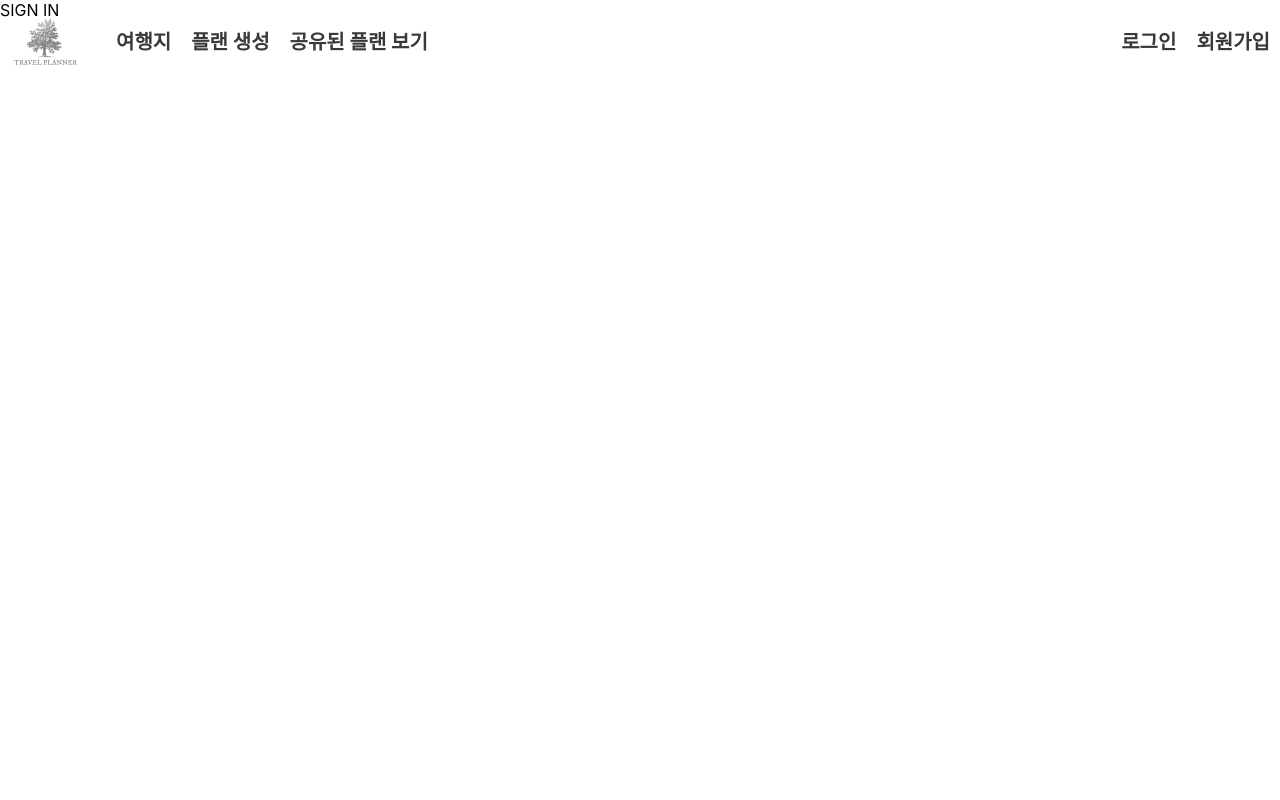
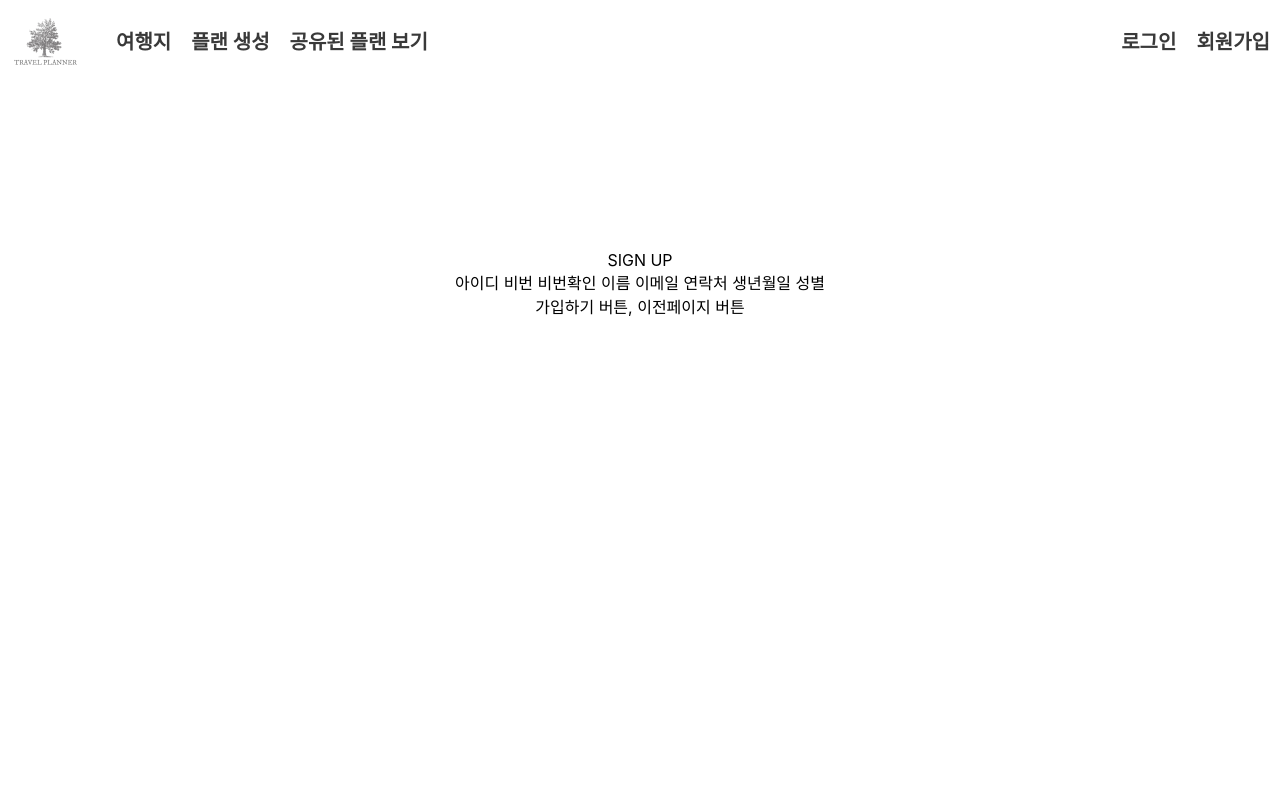
Before and after one commit to ten-3dev/travel-planner, a React (Create React App) app: page /sign in a window 1280 px wide. Shown: the top 800 px of the page. Built offline with nearby package versions, Linux system fonts and the light colour scheme.

Commit message:
login and signup page

```diff
--- a/src/Pages/loginPage/index.js
+++ b/src/Pages/loginPage/index.js
@@ -4,7 +4,13 @@ import * as Styles from './style';
 const LoginPage = () => {
     return(
         <Styles.Wrapper>
-            <div>kiki</div>
+            <Styles.ContentBox>
+            <div>LOGIN</div>
+            <div>아이디랑 인풋 , 비번이랑 인풋</div>
+            <div>로그인 버튼</div>
+            <div>--- OR ---</div>
+            <div>카카오로그인 버튼</div>
+            </Styles.ContentBox>
         </Styles.Wrapper>
     )
 }
--- a/src/Pages/loginPage/style.js
+++ b/src/Pages/loginPage/style.js
@@ -6,3 +6,14 @@ export const Wrapper = styled.div`
     width: 100%;
     overflow: hidden;
 `
+export const ContentBox = styled.div`
+    width: 1000px;
+    position: absolute;
+    top: 50%;
+    left: 50%;
+    margin-left: -500px;
+    margin-top: -150px;
+    display: flex;
+    flex-direction: column;
+    align-items: center;
+`
--- a/src/Pages/signPage/index.js
+++ b/src/Pages/signPage/index.js
@@ -4,7 +4,19 @@ import * as Styles from './style';
 const SignPage = () => {
     return(
         <Styles.Wrapper>
-            <div>SIGN IN</div>
+            <Styles.ContentBox>
+            <div>SIGN UP</div>
+            <div>아이디
+                비번
+                비번확인
+                이름
+                이메일
+                연락처
+                생년월일
+                성별
+            </div>
+            <div> 가입하기 버튼, 이전페이지 버튼</div>
+            </Styles.ContentBox>
         </Styles.Wrapper>
     )
 }
--- a/src/Pages/signPage/style.js
+++ b/src/Pages/signPage/style.js
@@ -6,3 +6,14 @@ export const Wrapper = styled.div`
     width: 100%;
     overflow: hidden;
 `
+export const ContentBox = styled.div`
+    width: 1000px;
+    position: absolute;
+    top: 50%;
+    left: 50%;
+    margin-left: -500px;
+    margin-top: -150px;
+    display: flex;
+    flex-direction: column;
+    align-items: center;
+`
```
